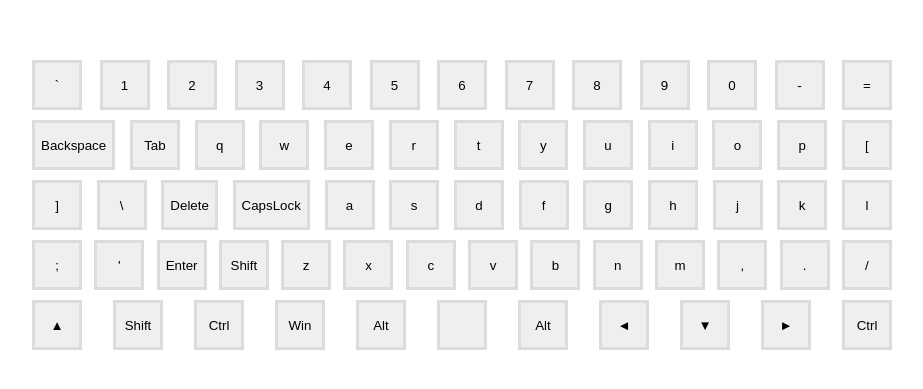
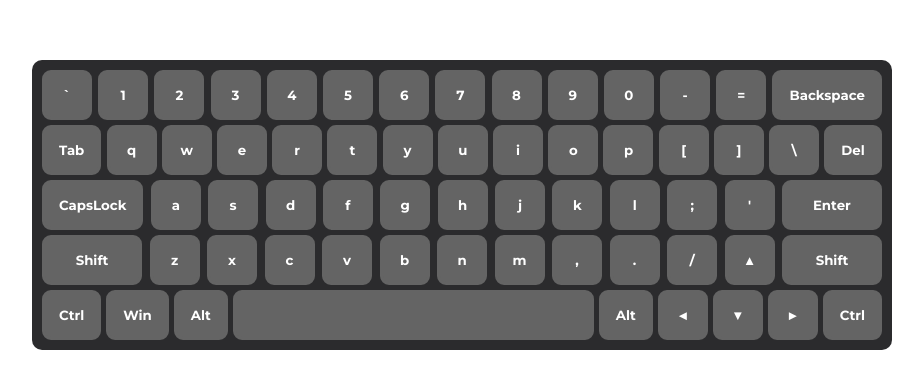
Before and after one commit to svk-man/virtual-keyboard, a plain HTML site: page virtual-keyboard/index.html in a window 1280 px wide. Shown: the part 195-584 px from the top of the page, without its empty margins (178-1101 px from the left). Drawn offline with Linux system fonts and the light colour scheme.

Commit message:
feat: add styles for keyboard

```diff
--- a/virtual-keyboard/index.css
+++ b/virtual-keyboard/index.css
@@ -16,19 +16,44 @@ body {
   margin: 0 auto;
 }
 
+.keyboard {
+  padding: 10px;
+  border-radius: 10px;
+  background-color: #2B2B2D;
+}
+
 .keyboard__keys {
   display: flex;
   flex-wrap: wrap;
   justify-content: space-between;
-  gap: 10px;
+  gap: 5px;
 }
 
 .keyboard__key {
   min-width: 50px;
-  height: 50px;
-  border: 3px solid gainsboro;
+  padding: 14px;
+  border: 3px solid #646464;
+  border-radius: 9px;
+  font-family: 'Montserrat', sans-serif;
+  font-weight: 700;
+  color: white;
+  background-color: #646464;
+}
+
+.keyboard__key:hover {
+  cursor: pointer;
+  border-color: white;
 }
 
 .keyboard__key--active {
-  border: 3px solid forestgreen;
+  background-color: #0F77F0;
+  border-color: #0F77F0;
 }
+
+.keyboard__key--large {
+  min-width: 100px;
+}
+
+.keyboard__key--space {
+  flex: 1;
+}
--- a/virtual-keyboard/index.html
+++ b/virtual-keyboard/index.html
@@ -5,6 +5,9 @@
   <meta http-equiv="X-UA-Compatible" content="IE=edge">
   <meta name="viewport" content="width=device-width, initial-scale=1.0">
   <title>virtual-keyboard</title>
+  <link rel="preconnect" href="https://fonts.googleapis.com">
+  <link rel="preconnect" href="https://fonts.gstatic.com" crossorigin>
+  <link href="https://fonts.googleapis.com/css2?family=Montserrat:wght@700&display=swap" rel="stylesheet">
   <link rel="stylesheet" href="index.css">
 </head>
 <body>
--- a/virtual-keyboard/index.js
+++ b/virtual-keyboard/index.js
@@ -77,9 +77,18 @@ function createKeyboardKey(key) {
   const keyboardKey = document.createElement('button');
   const langText = key['text'];
   const shiftText = key['shiftText'];
+  const code = key['code'];
 
   keyboardKey.className = 'keyboard__key';
-  keyboardKey.dataset[KEYBOARD_KEY_DATASET.CODE] = key['code'];
+  if (code === 'CapsLock' || code === 'Enter' || code === 'ShiftLeft' || code === 'ShiftRight') {
+    keyboardKey.classList.add('keyboard__key--large');
+  }
+
+  if (code === 'Space') {
+    keyboardKey.classList.add('keyboard__key--space');
+  }
+
+  keyboardKey.dataset[KEYBOARD_KEY_DATASET.CODE] = code;
 
   if (typeof langText === 'object') {
     keyboardKey.textContent = langText[currentLang];
--- a/virtual-keyboard/keys.json
+++ b/virtual-keyboard/keys.json
@@ -310,12 +310,12 @@
     },
     {
       "text": {
-        "en": "Delete",
-        "ru": "Delete"
+        "en": "Del",
+        "ru": "Del"
       },
       "shiftText": {
-        "en": "Delete",
-        "ru": "Delete"
+        "en": "Del",
+        "ru": "Del"
       },
       "code": "Delete"
     },
```
